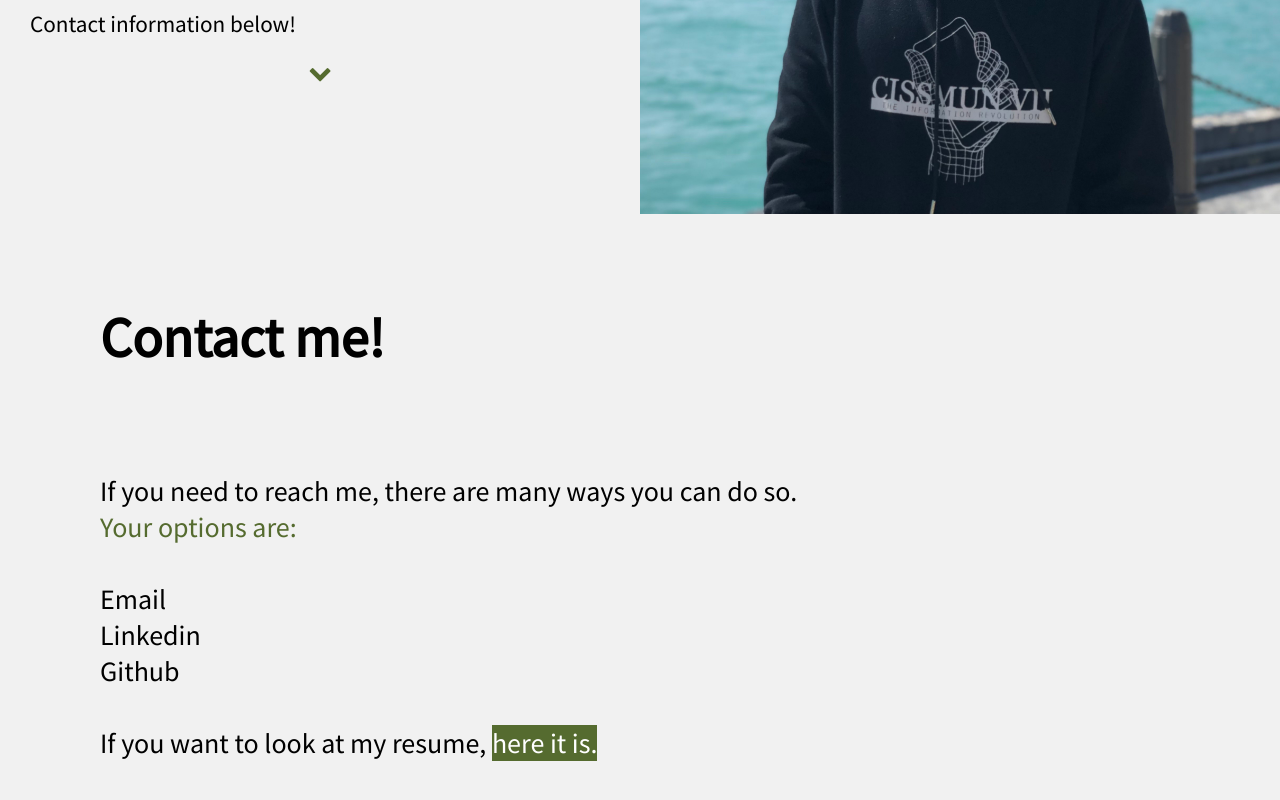
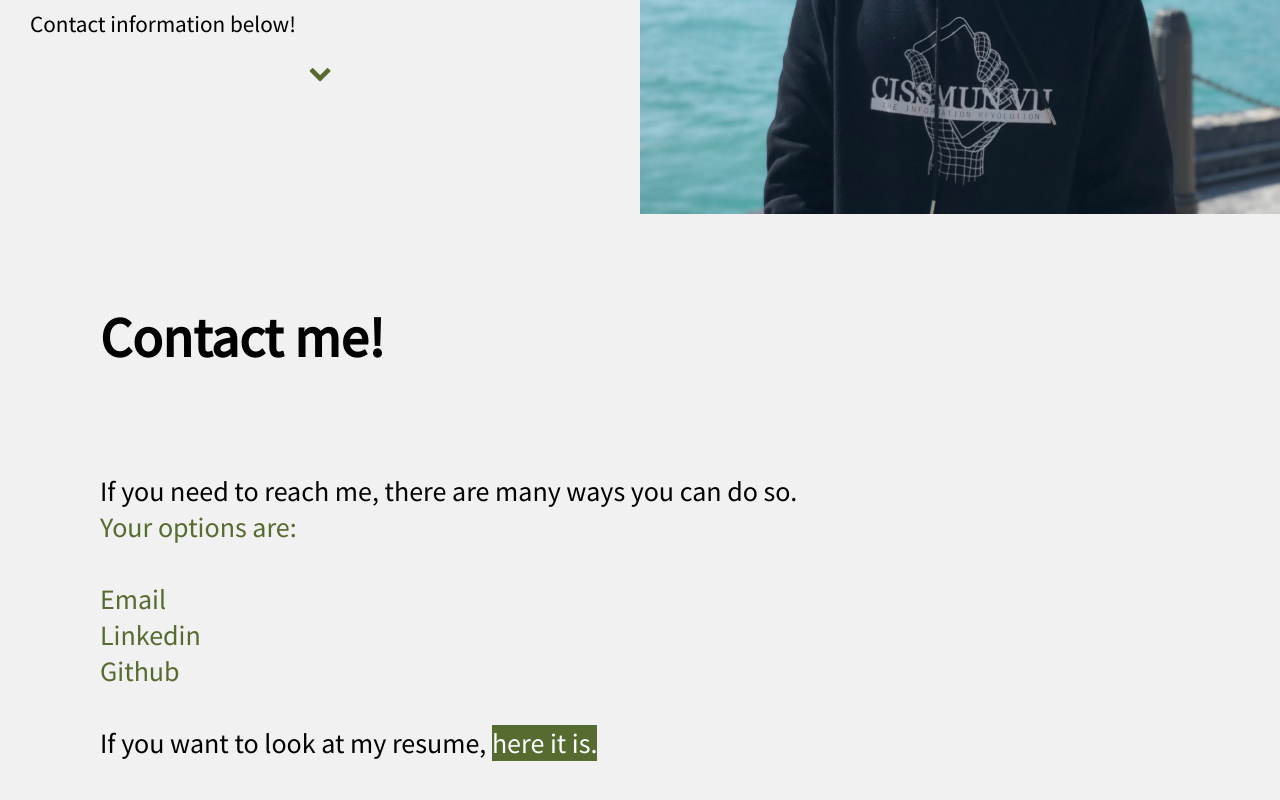
Before and after one commit to timeforchang/website, a plain HTML site: page index.html in a window 1280 px wide. Shown: the part 586-1386 px from the top of the page. Drawn offline with nearby package versions, Linux system fonts and the light colour scheme.

Commit message:
updating style so contact links look like links

```diff
--- a/css/main.css
+++ b/css/main.css
@@ -110,11 +110,12 @@ body {
 
 #contact a:visited {
     text-decoration: none;
-    color: black;
+    color: darkolivegreen;
 }
 
 #contact a:link {
     text-decoration: none;
+    color: darkolivegreen;
 }
 
 #contact a:hover {
```
